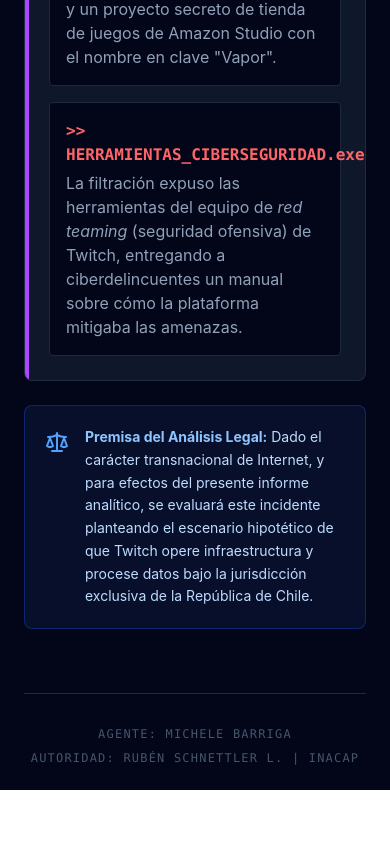
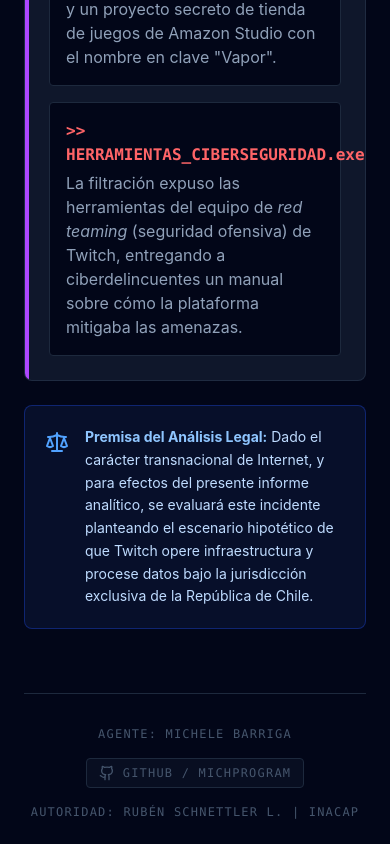
Before and after one commit to Michprogram/informe_barmic, a React (Vite) app: page / in a window 390 px wide. Shown: the part 1600-2444 px from the top of the page. Before the commit the page ends 2390 px from the top, so only its background shows below. Built offline with nearby package versions, Linux system fonts and the light colour scheme.

Commit message:
Add github a footer

```diff
--- a/src/App.jsx
+++ b/src/App.jsx
@@ -743,8 +743,19 @@
         </div>
 
         {/* Footer */}
-        <footer className="max-w-4xl mx-auto mt-16 pt-8 border-t border-slate-800 text-center md:text-left flex flex-col md:flex-row justify-between text-xs text-slate-600 font-mono tracking-widest uppercase">
-          <span className="mb-2 md:mb-0">Agente: Michele Barriga</span>
+        <footer className="max-w-4xl mx-auto mt-16 pt-8 border-t border-slate-800 flex flex-col md:flex-row items-center justify-between gap-4 text-xs text-slate-600 font-mono tracking-widest uppercase">
+          <span>Agente: Michele Barriga</span>
+
+          <a
+            href="https://github.com/Michprogram"
+            target="_blank"
+            rel="noopener noreferrer"
+            className="flex items-center gap-2 hover:text-purple-400 transition-colors bg-slate-900/50 px-3 py-1.5 rounded border border-slate-800 hover:border-purple-500/50"
+          >
+            <Github className="w-4 h-4" />
+            GitHub / Michprogram
+          </a>
+
           <span>Autoridad: Rubén Schnettler L. | INACAP</span>
         </footer>
       </main>
```
